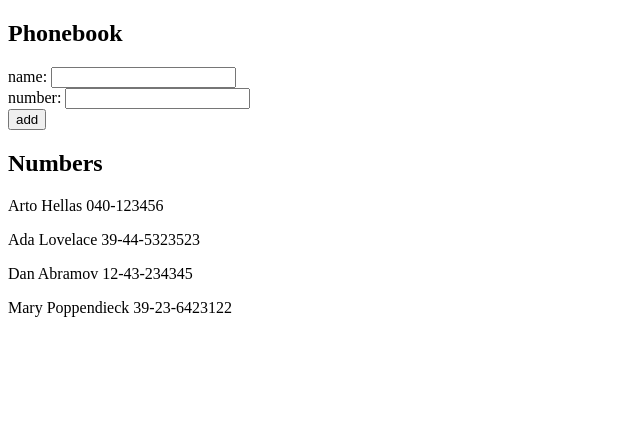
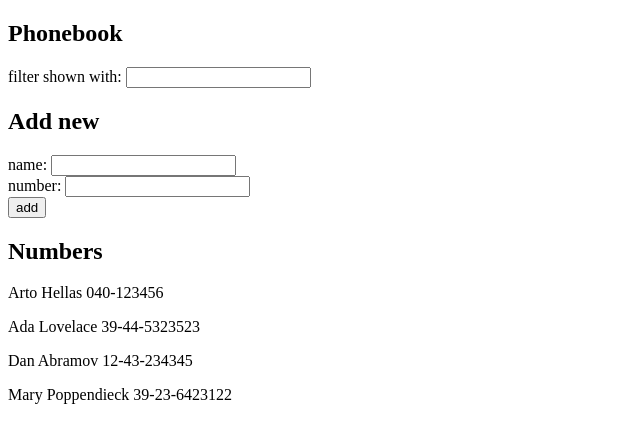
Before and after one commit to zegheim/fullstackopen, a React (Create React App) app in the folder part2/phonebook/: page / in a window 1280 px wide. Shown: the top 442 px of the page, without its empty margins (0-640 px from the left). Built offline with nearby package versions, Linux system fonts and the light colour scheme.

Commit message:
finished exercise 2.9

```diff
--- a/part2/phonebook/src/App.js
+++ b/part2/phonebook/src/App.js
@@ -1,11 +1,13 @@
 import React, { useState } from "react";
 import Form from "./components/Form";
+import Input from "./components/Input";
 import Phonebook from "./components/Phonebook";
 
 const App = (props) => {
   const [persons, setPersons] = useState(props.persons);
   const [newName, setNewName] = useState("");
   const [newNum, setNewNum] = useState("");
+  const [search, setSearch] = useState("");
 
   const isDifferentFrom = (target) => (ref) => ref.name !== target;
 
@@ -27,6 +29,12 @@ const App = (props) => {
   return (
     <div>
       <h2>Phonebook</h2>
+      <Input
+        label="filter shown with"
+        onChange={handleInputChange(setSearch)}
+        value={search}
+      />
+      <h2>Add new</h2>
       <Form
         onSubmit={addPerson}
         onNameChange={handleInputChange(setNewName)}
@@ -35,7 +43,11 @@ const App = (props) => {
         newNum={newNum}
       />
       <h2>Numbers</h2>
-      <Phonebook persons={persons} />
+      <Phonebook
+        persons={persons.filter((p) =>
+          p.name.toLowerCase().includes(search.toLowerCase())
+        )}
+      />
     </div>
   );
 };
--- a/part2/phonebook/src/components/Form.js
+++ b/part2/phonebook/src/components/Form.js
@@ -1,10 +1,5 @@
 import React from "react";
-
-const Input = (props) => (
-  <div>
-    {props.label}: <input onChange={props.onChange} value={props.value} />
-  </div>
-);
+import Input from "./Input";
 
 const Form = (props) => (
   <form onSubmit={props.onSubmit}>
--- /dev/null
+++ b/part2/phonebook/src/components/Input.js
@@ -0,0 +1,9 @@
+import React from "react";
+
+const Input = (props) => (
+  <div>
+    {props.label}: <input onChange={props.onChange} value={props.value} />
+  </div>
+);
+
+export default Input;
```
